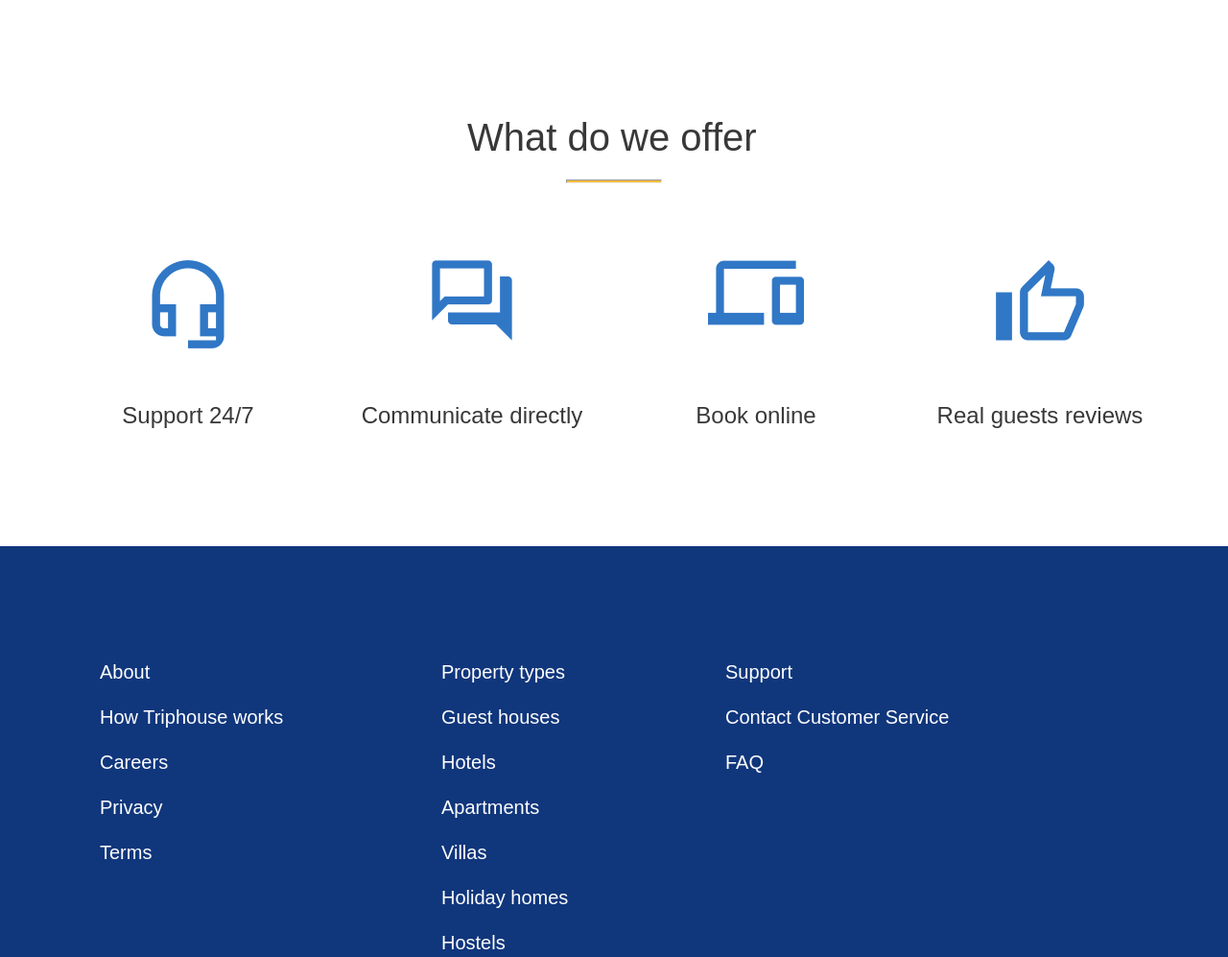
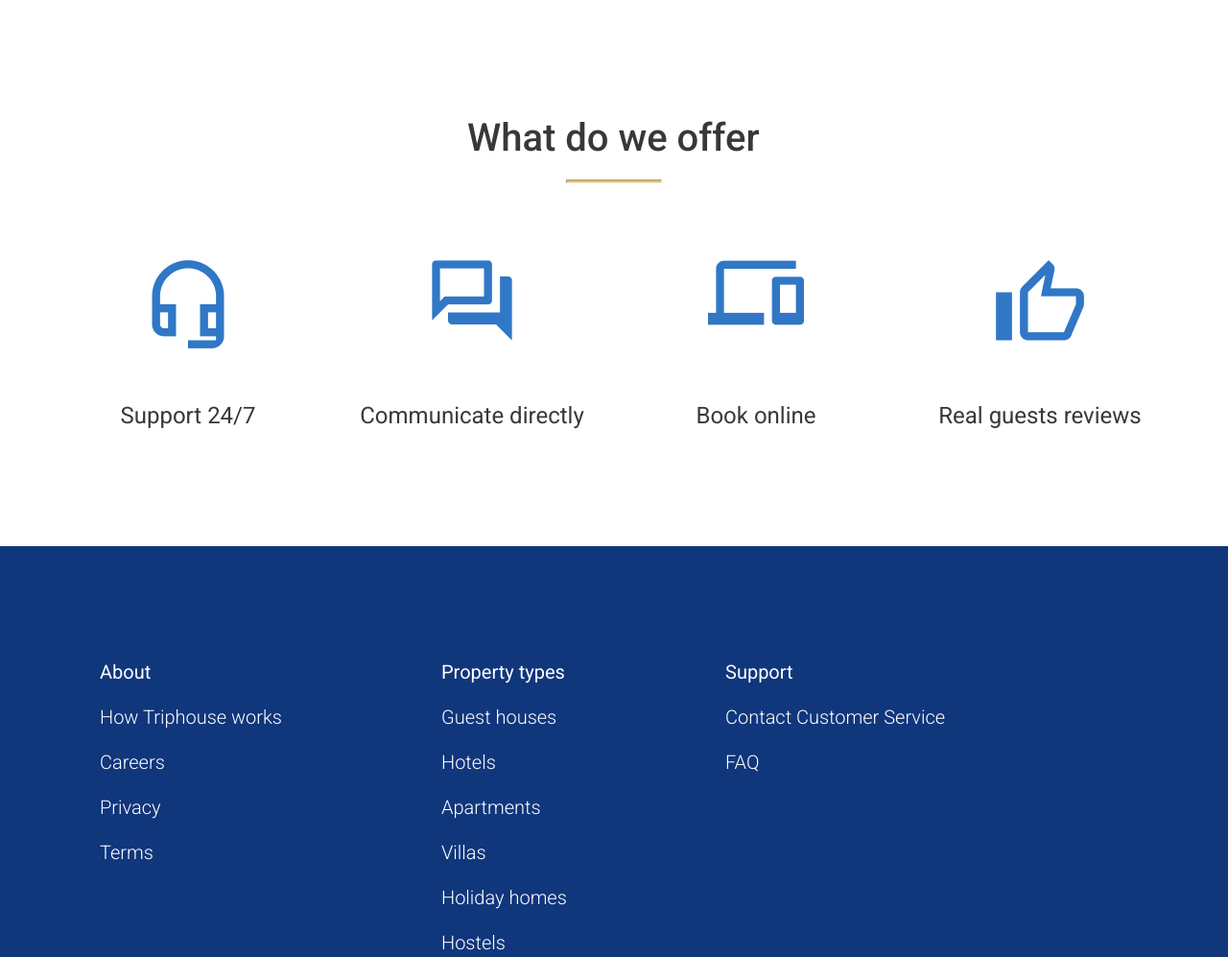
Before and after one commit to liudmilatutsina/if-html, a website: page triphouse/index.html in a window 1280 px wide. Shown: the top 997 px of the page at 96% size. Drawn offline with Linux system fonts and the light colour scheme.

Commit message:
local fonts deleted, google fonts are connected instead + directory for triphouse project was created

```diff
--- a/styles/fonts.css
+++ /dev/null
@@ -1,29 +0,0 @@
-/* cyrillic */
-@font-face {
-    font-family: 'Roboto';
-    font-style: normal;
-    font-weight: 300;
-    font-display: swap;
-    src: local('Roboto Light'), local('Roboto-Light'), local('sans-serif-light'), url(./fonts/roboto300.woff2) format('woff2');
-    unicode-range: U+0301, U+0400-045F, U+0490-0491, U+04B0-04B1, U+2116;
-}
-
-/* cyrillic */
-@font-face {
-    font-family: 'Roboto';
-    font-style: normal;
-    font-weight: 400;
-    font-display: swap;
-    src: local('Roboto'), local('Roboto-Regular'), local('sans-serif'), url(./fonts/roboto400.woff2) format('woff2');
-    unicode-range: U+0301, U+0400-045F, U+0490-0491, U+04B0-04B1, U+2116;
-}
-
-/* cyrillic */
-@font-face {
-    font-family: 'Roboto';
-    font-style: normal;
-    font-weight: 500;
-    font-display: swap;
-    src: local('Roboto Medium'), local('Roboto-Medium'), local('sans-serif-medium'), url(./fonts/roboto500.woff2) format('woff2');
-    unicode-range: U+0301, U+0400-045F, U+0490-0491, U+04B0-04B1, U+2116;
-}
--- a/index.html
+++ b/triphouse/index.html
@@ -3,7 +3,7 @@
   <head>
     <meta charset="UTF-8" />
     <title>What do we offer</title>
-    <link rel="stylesheet" href="./styles/styles.css" />
+    <link rel="stylesheet" href="styles/styles.css" />
   </head>
   <body>
     <div class="advantages">
--- a/styles/styles.css
+++ b/triphouse/styles/styles.css
@@ -1,5 +1,5 @@
-/*@import url('https://fonts.googleapis.com/css2?family=Roboto:wght@300;400;500&display=swap');*/
-@import url(fonts.css);
+@import url('https://fonts.googleapis.com/css2?family=Roboto:wght@300;400;500&display=swap');
+
 * {
     box-sizing: border-box;
     margin: 0;
```
Also changed, not shown: fonts/roboto300.woff2 (deleted), fonts/roboto400.woff2 (deleted), fonts/roboto500.woff2 (deleted), triphouse/png/booking.png (renamed from png/booking.png), triphouse/png/communication.png (renamed from png/communication.png), triphouse/png/reviews.png (renamed from png/reviews.png), triphouse/png/stroke.png (renamed from png/stroke.png), triphouse/png/support.png (renamed from png/support.png).
